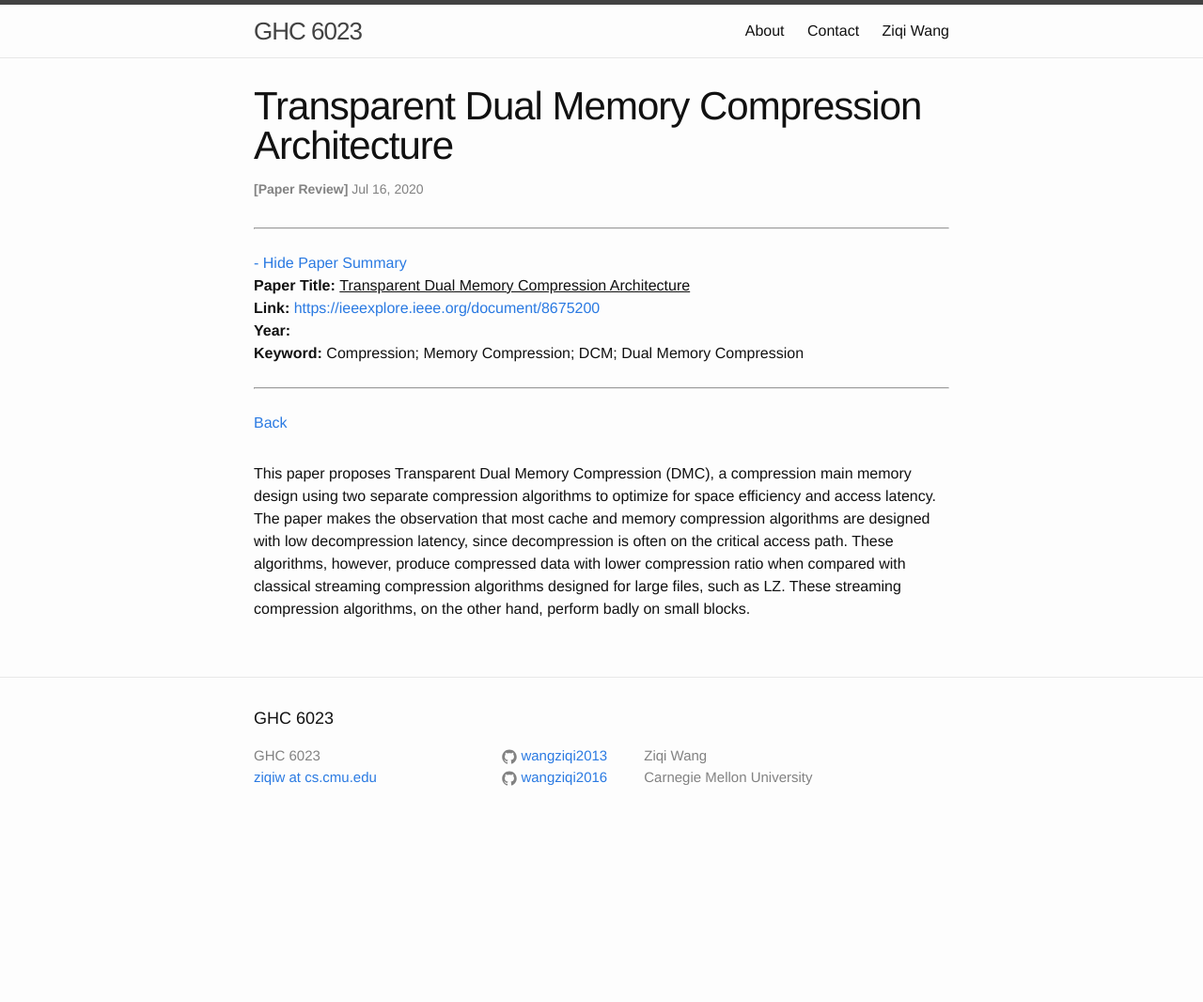
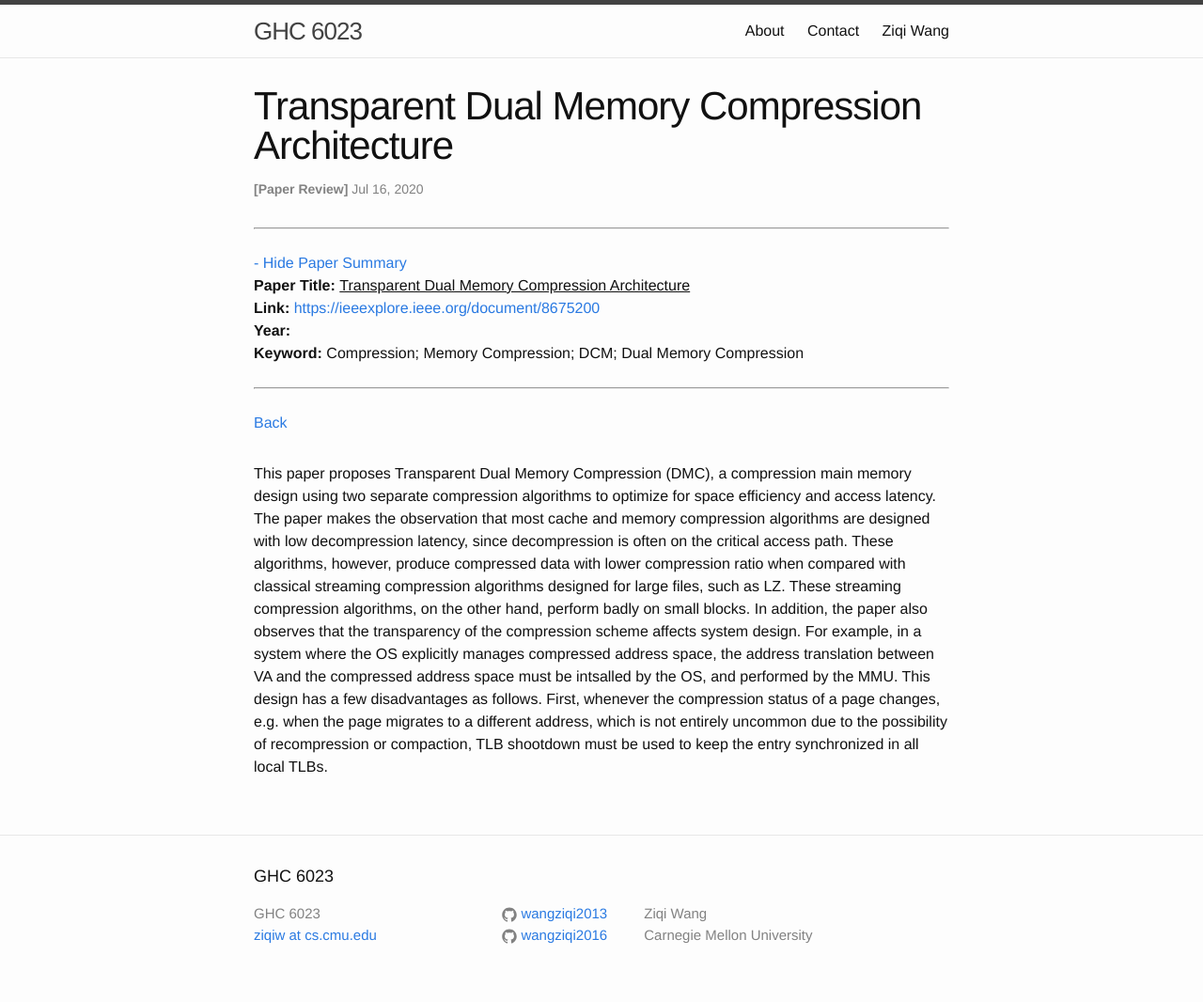
Before and after one commit to wangziqi2013/wangziqi2013.github.io, a Jekyll site: the page built from _posts/2020-07-15-dmc.markdown, in a window 1280 px wide. Shown: the whole page at 94% size. Built offline with Jekyll 4.4.1, drawn with Linux system fonts in a browser that asks for light colours; before the commit the page ends 900 px from its top, so only the background shows below that.

Commit message:
Adding TLB

```diff
--- a/_posts/2020-07-15-dmc.markdown
+++ b/_posts/2020-07-15-dmc.markdown
@@ -19,3 +19,9 @@ compression algorithms are designed with low decompression latency, since decomp
 These algorithms, however, produce compressed data with lower compression ratio when compared with classical streaming
 compression algorithms designed for large files, such as LZ.
 These streaming compression algorithms, on the other hand, perform badly on small blocks.
+In addition, the paper also observes that the transparency of the compression scheme affects system design. For example,
+in a system where the OS explicitly manages compressed address space, the address translation between VA and the compressed
+address space must be intsalled by the OS, and performed by the MMU. This design has a few disadvantages as follows.
+First, whenever the compression status of a page changes, e.g. when the page migrates to a different address, which is not
+entirely uncommon due to the possibility of recompression or compaction, TLB shootdown must be used to keep the entry
+synchronized in all local TLBs.
```
